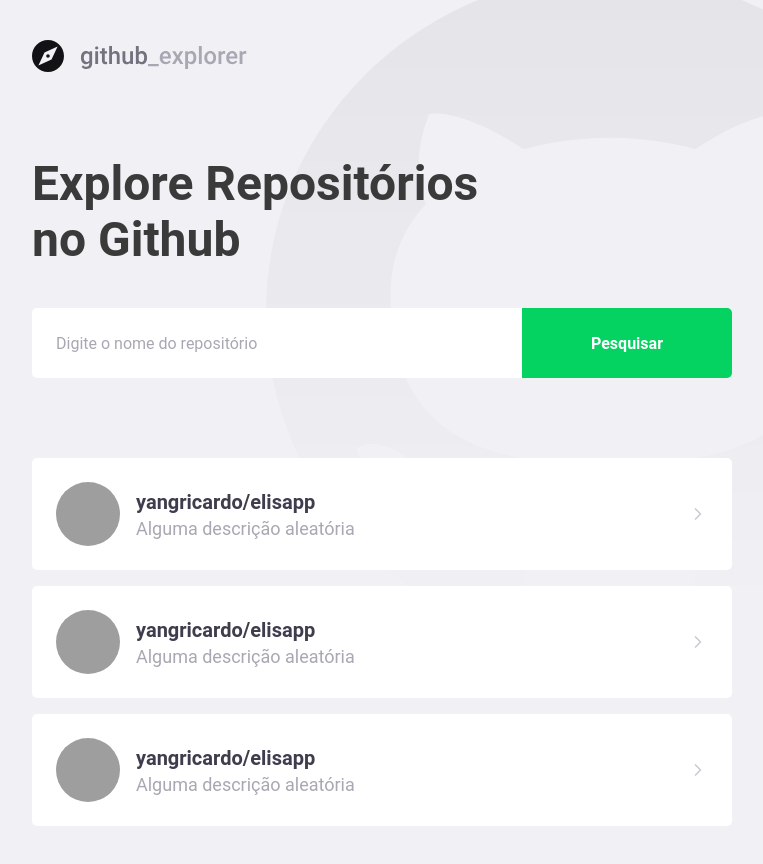
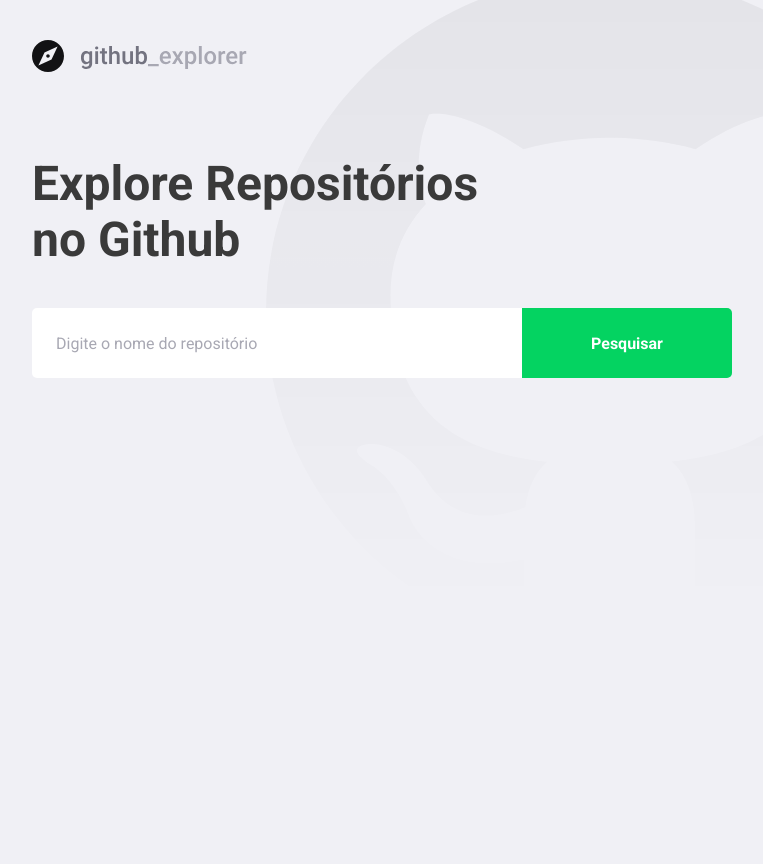
Before and after one commit to yangricardo/rocketseat_05_primeiro_projeto_react, a React (Create React App) app: page / in a window 1280 px wide. Shown: the whole page, without its empty margins (148-911 px from the left). After the commit the page ends 800 px from the top, so only its background shows below. Built offline with nearby package versions, Linux system fonts and the light colour scheme; grey boxes are pictures that could not be loaded; the HTML template or start-up script is replaced by a standard one.

Commit message:
consuming github repository

```diff
--- a/package.json
+++ b/package.json
@@ -10,6 +10,7 @@
     "@types/node": "^12.0.0",
     "@types/react": "^16.9.0",
     "@types/react-dom": "^16.9.0",
+    "axios": "^0.20.0",
     "polished": "^3.6.6",
     "react": "^16.13.1",
     "react-dom": "^16.13.1",
--- a/public/index.html
+++ b/public/index.html
@@ -4,6 +4,11 @@
     <meta charset="utf-8" />
     <meta name="viewport" content="width=device-width, initial-scale=1" />
     <meta name="theme-color" content="#3a3a3a" />
+    <link
+      href="https://fonts.googleapis.com/css2?family=Roboto:wght@400;700&display=swap"
+      rel="stylesheet"
+    />
+
     <title>GitHub Explorer</title>
   </head>
   <body>
--- a/src/pages/Dashboard/index.tsx
+++ b/src/pages/Dashboard/index.tsx
@@ -1,51 +1,59 @@
-import React from 'react';
+import React, { useState, FormEvent } from 'react';
 import './styles.ts';
 import logoImg from '../../assets/githubExplorerLogo.svg';
 import { Title, Form, Repositories } from './styles';
 import { FiChevronRight } from 'react-icons/fi';
+import GithubAPI from '../../services/githubApi';
+
+interface Repository {
+  full_name: string;
+  description: string;
+  owner: {
+    login: string;
+    avatar_url: string;
+  };
+}
+
 const Dashboard: React.FC = () => {
+  const [newRepo, setNewRepo] = useState('');
+  const [repositories, setRepositories] = useState<Repository[]>([]);
+
+  async function handleAddRepository(
+    event: FormEvent<HTMLFormElement>,
+  ): Promise<void> {
+    event.preventDefault();
+    const response = await GithubAPI.get(`repos/${newRepo}`);
+    const repository: Repository = response.data;
+    setRepositories([...repositories, repository]);
+    setNewRepo('');
+  }
+
   return (
     <>
       <img src={logoImg} alt="Github Explorer" />
       <Title>Explore Repositórios no Github</Title>
-      <Form>
-        <input placeholder="Digite o nome do repositório" />
+      <Form onSubmit={handleAddRepository}>
+        <input
+          placeholder="Digite o nome do repositório"
+          value={newRepo}
+          onChange={e => setNewRepo(e.target.value)}
+        />
         <button type="submit">Pesquisar</button>
       </Form>
       <Repositories>
-        <a href="">
+        {repositories.map(repository => (
+          <a key={repository.full_name} href="teste">
             <img
-            src="https://avatars2.githubusercontent.com/u/5523565?s=460&u=3a0a33f6c3530529b305989c2090580c01aefbf0&v=4"
-            alt="Repository Image"
+              src={repository.owner.avatar_url}
+              alt={repository.owner.login}
             ></img>
             <div>
-            <strong>yangricardo/elisapp</strong>
-            <p>Alguma descrição aleatória</p>
+              <strong>{repository.full_name}</strong>
+              <p>{repository.description}</p>
             </div>
             <FiChevronRight size={20} />
           </a>
-        <a href="">
-          <img
-            src="https://avatars2.githubusercontent.com/u/5523565?s=460&u=3a0a33f6c3530529b305989c2090580c01aefbf0&v=4"
-            alt="Repository Image"
-          ></img>
-          <div>
-            <strong>yangricardo/elisapp</strong>
-            <p>Alguma descrição aleatória</p>
-          </div>
-          <FiChevronRight size={20} />
-        </a>
-        <a href="">
-          <img
-            src="https://avatars2.githubusercontent.com/u/5523565?s=460&u=3a0a33f6c3530529b305989c2090580c01aefbf0&v=4"
-            alt="Repository Image"
-          ></img>
-          <div>
-            <strong>yangricardo/elisapp</strong>
-            <p>Alguma descrição aleatória</p>
-          </div>
-          <FiChevronRight size={20} />
-        </a>
+        ))}
       </Repositories>
     </>
   );
--- a/src/pages/Dashboard/styles.ts
+++ b/src/pages/Dashboard/styles.ts
@@ -68,7 +68,8 @@
       border-radius: 50%;
     }
     div {
-      margin-left: 16px;
+      margin-left: 0 16px;
+      flex: 1;
       strong {
         font-size: 20px;
         color: #3d3d4d;
--- /dev/null
+++ b/src/services/githubApi.ts
@@ -0,0 +1,7 @@
+import axios from 'axios';
+
+const GithubAPI = axios.create({
+  baseURL: 'https://api.github.com',
+});
+
+export default GithubAPI;
--- a/src/styles/global.ts
+++ b/src/styles/global.ts
@@ -3,7 +3,6 @@
 import githubBackroung from '../assets/githubBackroung.svg';
 
 export default createGlobalStyle`
-  @import url('https://fonts.googleapis.com/css2?family=Roboto:wght@400;700&display=swap');
   * {
     margin: 0;
     padding: 0;
```
Also changed, not shown: .eslintrc.json, 1 other file (tests, documents, lock files or other folders). Lines whose indentation alone changed are shown as unchanged.
